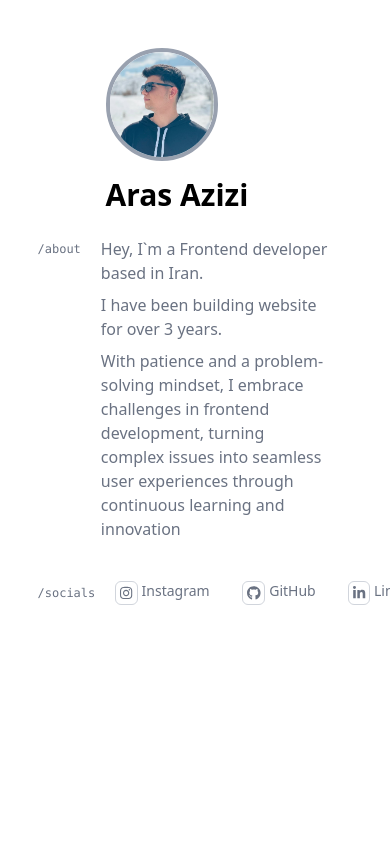
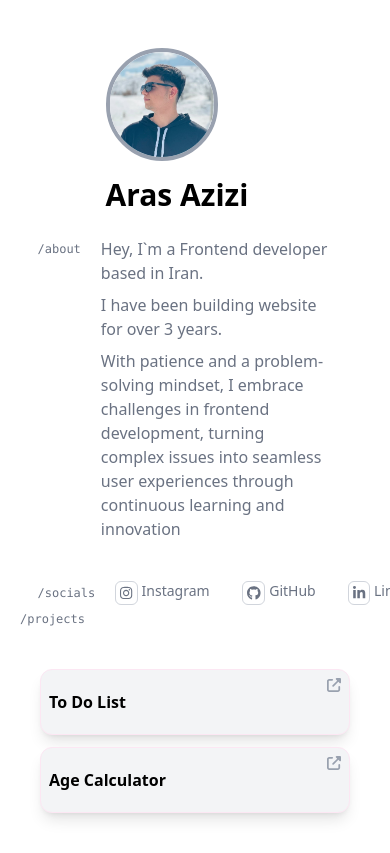
Before and after one commit to ar4scode/arasazizi-portfolio, a React (Vite) app: page / in a window 390 px wide. Shown: the top 853 px of the page. Built offline with nearby package versions, Linux system fonts and the light colour scheme.

Commit message:
Create project section and link project rep to my project section(not responsive, not tested)

```diff
--- a/src/App.jsx
+++ b/src/App.jsx
@@ -2,6 +2,7 @@ import './App.css'
 import Profile from './components/Profile'
 import About from './components/About'
 import Socials from './components/Socials'
+import Projects from './components/Projects'
 
 function App() {
 
@@ -10,6 +11,7 @@ function App() {
       <Profile />
       <About />
       <Socials />
+      <Projects />
     </>
   )
 }
--- /dev/null
+++ b/src/components/Projects.jsx
@@ -0,0 +1,27 @@
+import { FontAwesomeIcon } from '@fortawesome/react-fontawesome'
+import {faUpRightFromSquare} from "@fortawesome/free-solid-svg-icons"
+
+export default function Projects() {
+  const projects = [
+    {name: "To Do List", url:"https://ar4scode.github.io/to-do-list/", id: 1 },
+    {name: "Age Calculator", url:"https://ar4scode.github.io/age-calculator-react/", id: 2},
+    // add after the project
+  ]
+  return (
+    <div id="projects">
+      <code className='text-gray-500 text-xs ml-5'>/projects</code>
+      <ul className='w-full p-10 grid grid-cols-1 gap-3 md:grid-cols-2'>
+        {projects.map((project) => {
+          return (
+            <li key={project.id} className='group mx-w-sm rounded-xl border border-pink-100 py-5 shadow-lg bg-gray-100  cursor-pointer duration-100 hover:outline-3 outline-gray-200'>
+              <a href={project.url} className='flex relative justify-between px-2 font-semibold'>
+                {project.name}
+                <FontAwesomeIcon className='absolute text-sm text-gray-400 -top-3 right-2 duration-200 group-hover:text-gray-600' icon={faUpRightFromSquare} />
+              </a>
+            </li>
+          )
+        })}
+      </ul>
+    </div>
+  )
+}
```
